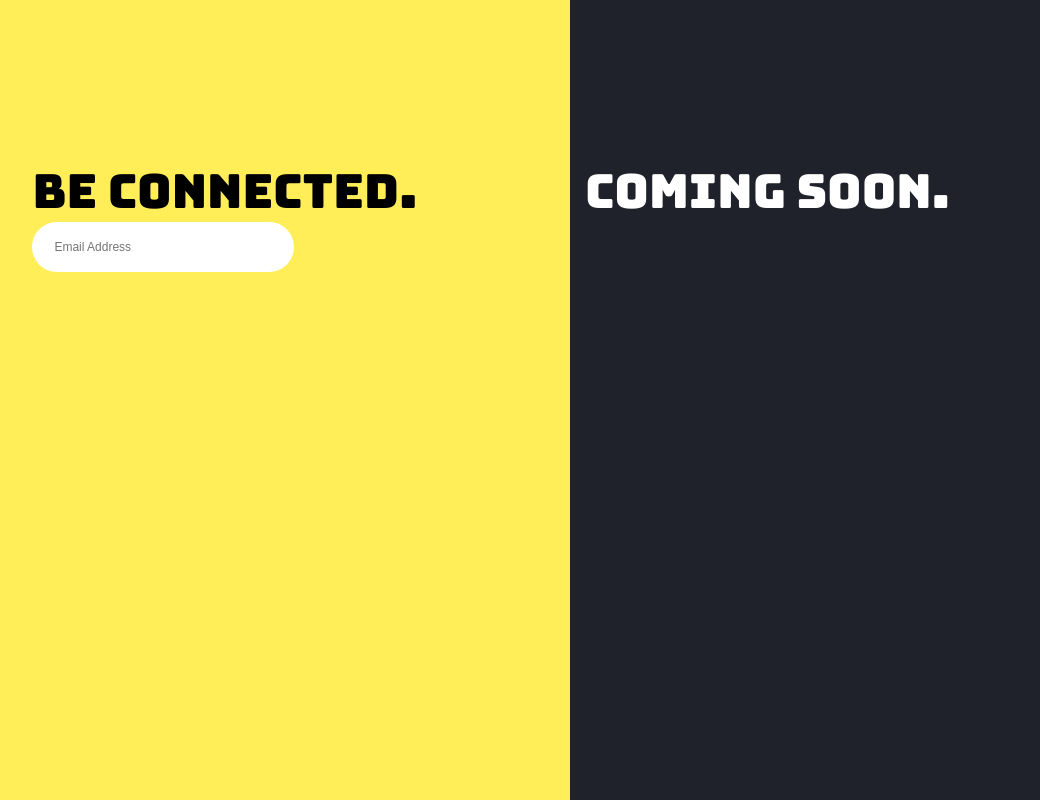
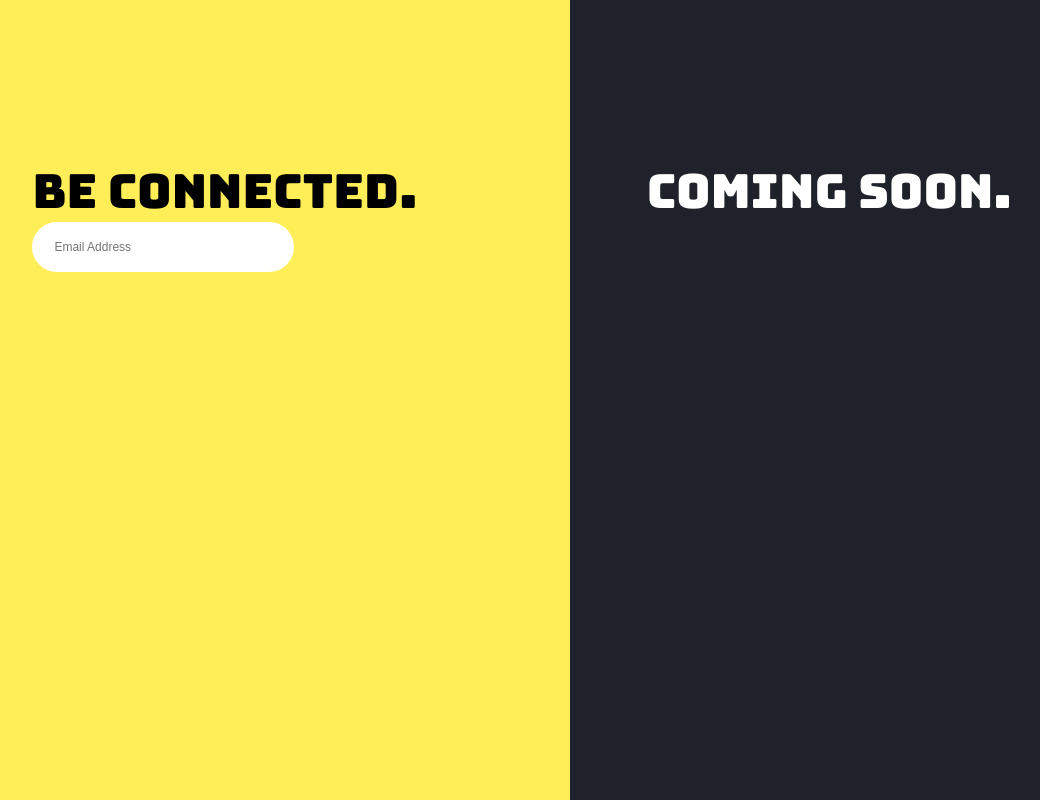
Before and after one commit to exora-energy/exora, a PHP site: page /index.html in a window 1280 px wide. Shown: the whole page, without its empty margins (70-1110 px from the left). Run offline with PHP 8.4, Linux system fonts and the light colour scheme.

Commit message:
with css

```diff
--- a/css/style.css
+++ b/css/style.css
@@ -6,6 +6,7 @@ body{
 #rightdiv{
   background-color: #20222B;
   height:100vh;
+  padding-left: 6vw;
 }
 #leftdiv{
   background-color: #ffee58;
```
